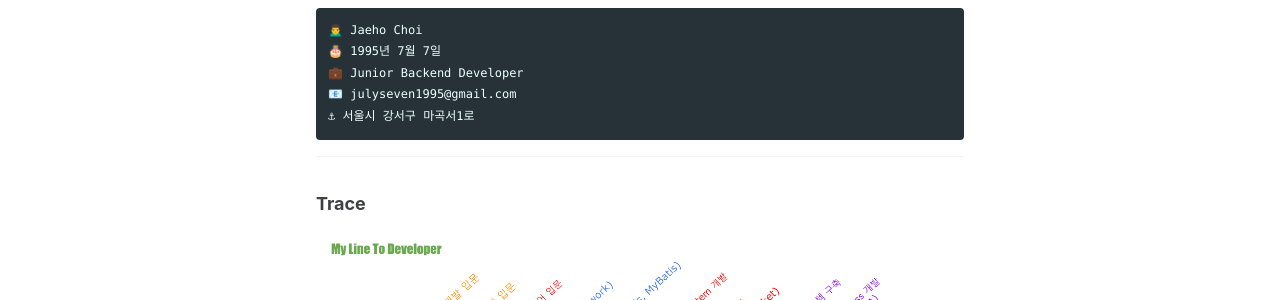
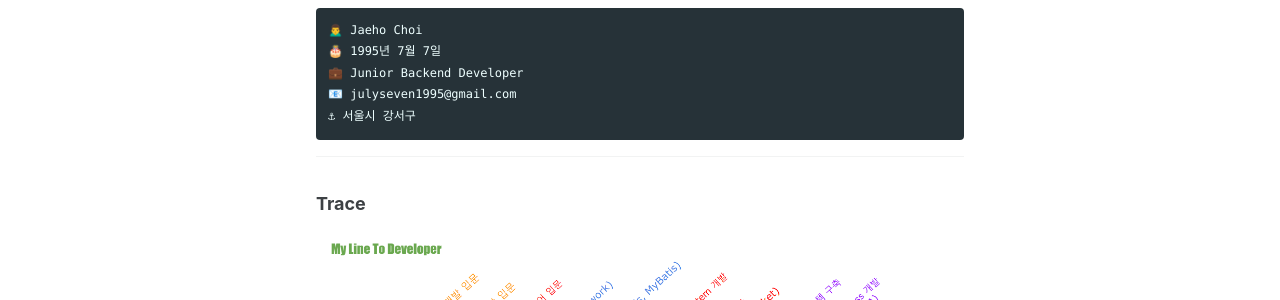
Before and after one commit to JulySeven1995/JulySeven1995.github.io, a Jekyll site: the page built from about.md, in a window 1280 px wide. Shown: the part 172-472 px from the top of the page. Built offline with Jekyll 4.4.1, drawn with Linux system fonts in a browser that asks for light colours; cached includes are drawn as plain includes.

Commit message:
edit profile info

```diff
--- a/_config.yml
+++ b/_config.yml
@@ -97,7 +97,7 @@ author:
   name             : "Jaeho Choi"
   avatar           : "/assets/images/profile.png"
   bio              : "Backend Developer"
-  location         : "서울 강서구 마곡동"
+  location         : "서울 강서구"
   email            : "julyseven1995@gmail.com"
   links:
     - label: "Email"
--- a/about.md
+++ b/about.md
@@ -9,7 +9,7 @@ layout: archive
     🎂 1995년 7월 7일
     💼 Junior Backend Developer
     📧 julyseven1995@gmail.com
-    ⚓ 서울시 강서구 마곡서1로
+    ⚓ 서울시 강서구
 
 ---
 ### Trace
```
